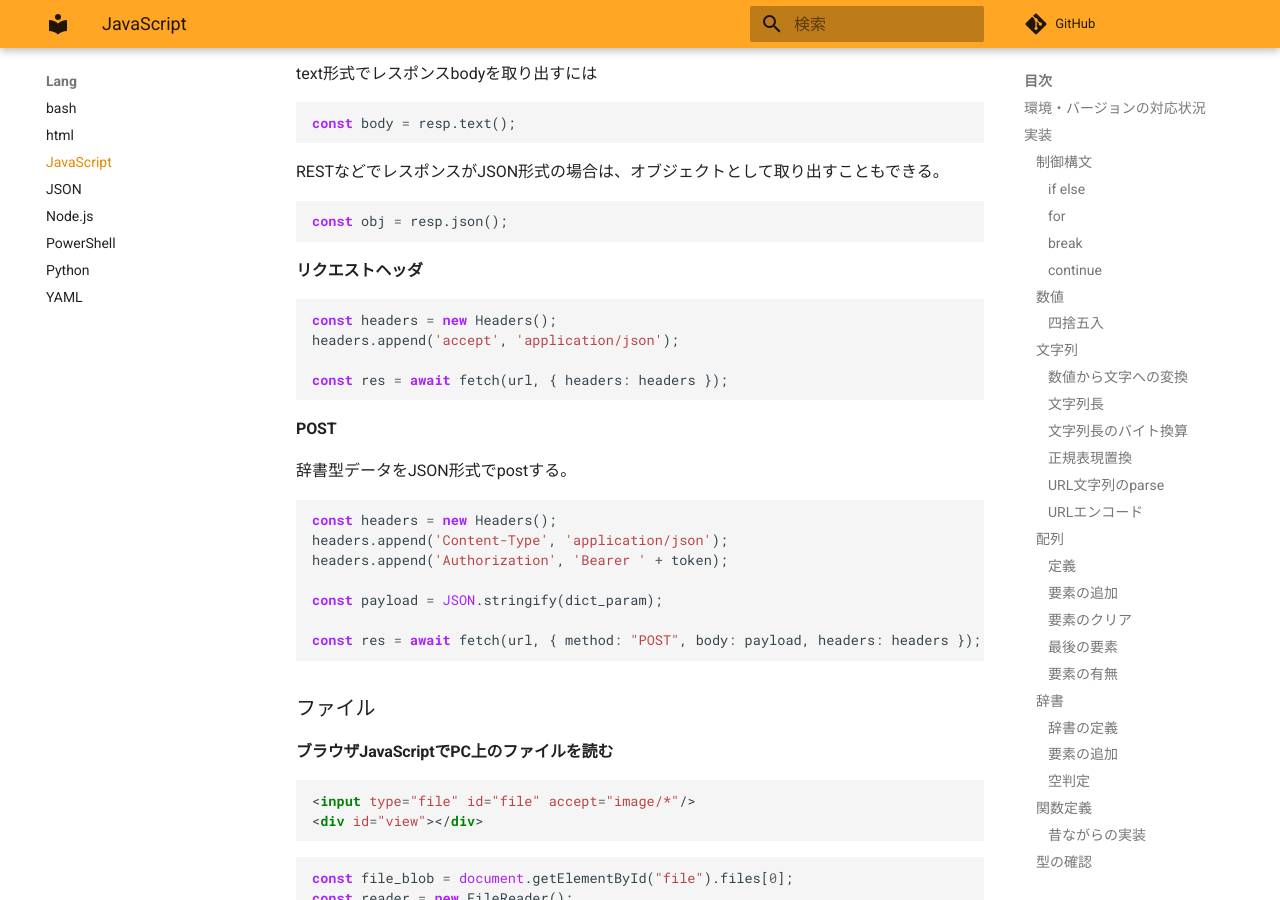
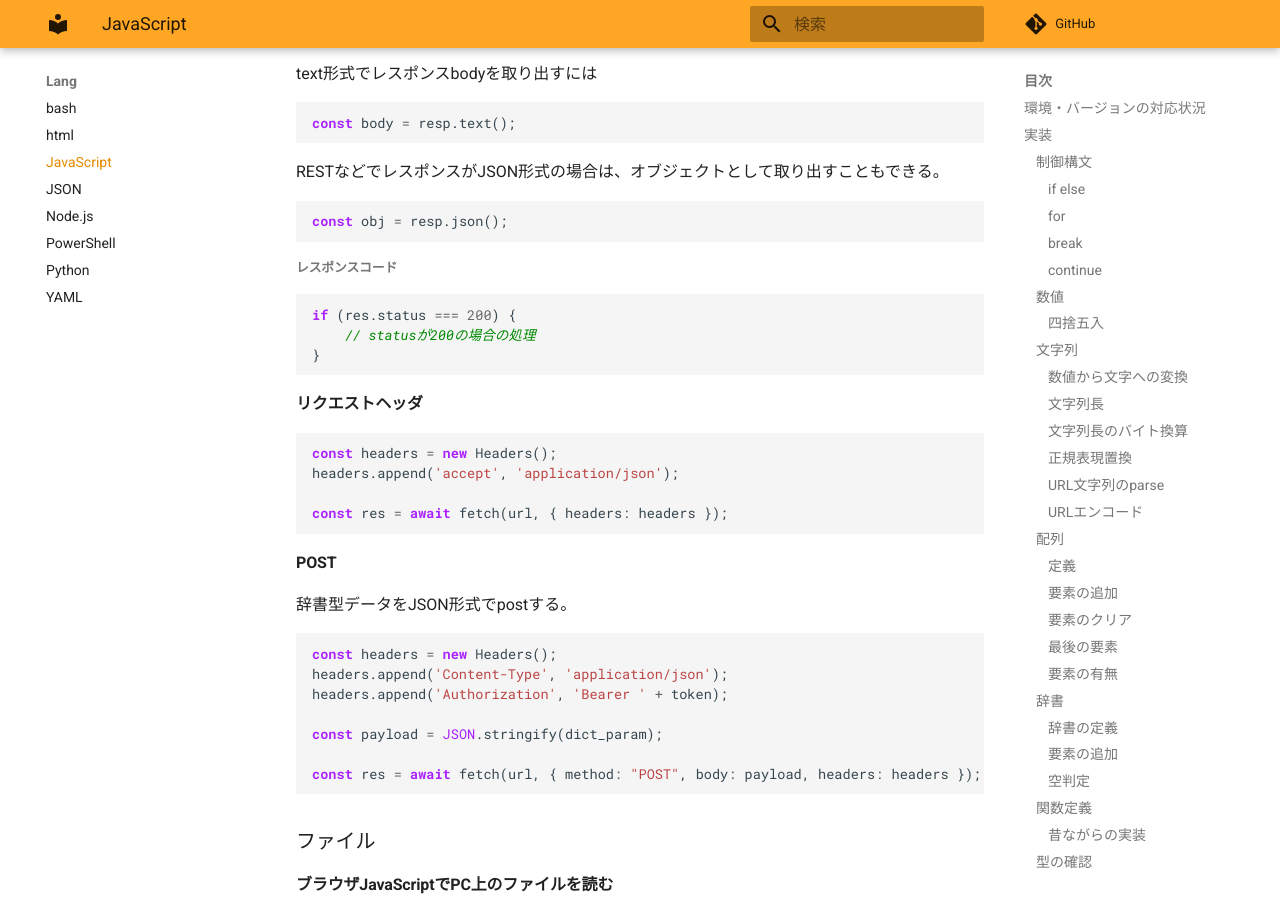
Before and after one commit to zaki-lknr/docs, an MkDocs documentation site: the page built from docs/lang/js.md, in a window 1280 px wide and 900 px high, scrolled down 6387 px. Built offline with MkDocs 1.6.1 and Material for MkDocs 9.7.7, drawn with Linux system fonts in a browser that asks for light colours; comment, search, counter and statistics services are not loaded.

Commit message:
add: lang/javascript: fetchのステータスコード

````diff
--- a/docs/lang/js.md
+++ b/docs/lang/js.md
@@ -338,6 +338,14 @@ RESTなどでレスポンスがJSON形式の場合は、オブジェクトとし
 const obj = resp.json();
 ```
 
+##### レスポンスコード
+
+```js
+if (res.status === 200) {
+    // statusが200の場合の処理
+}
+```
+
 #### リクエストヘッダ
 
 ```javascript
````
